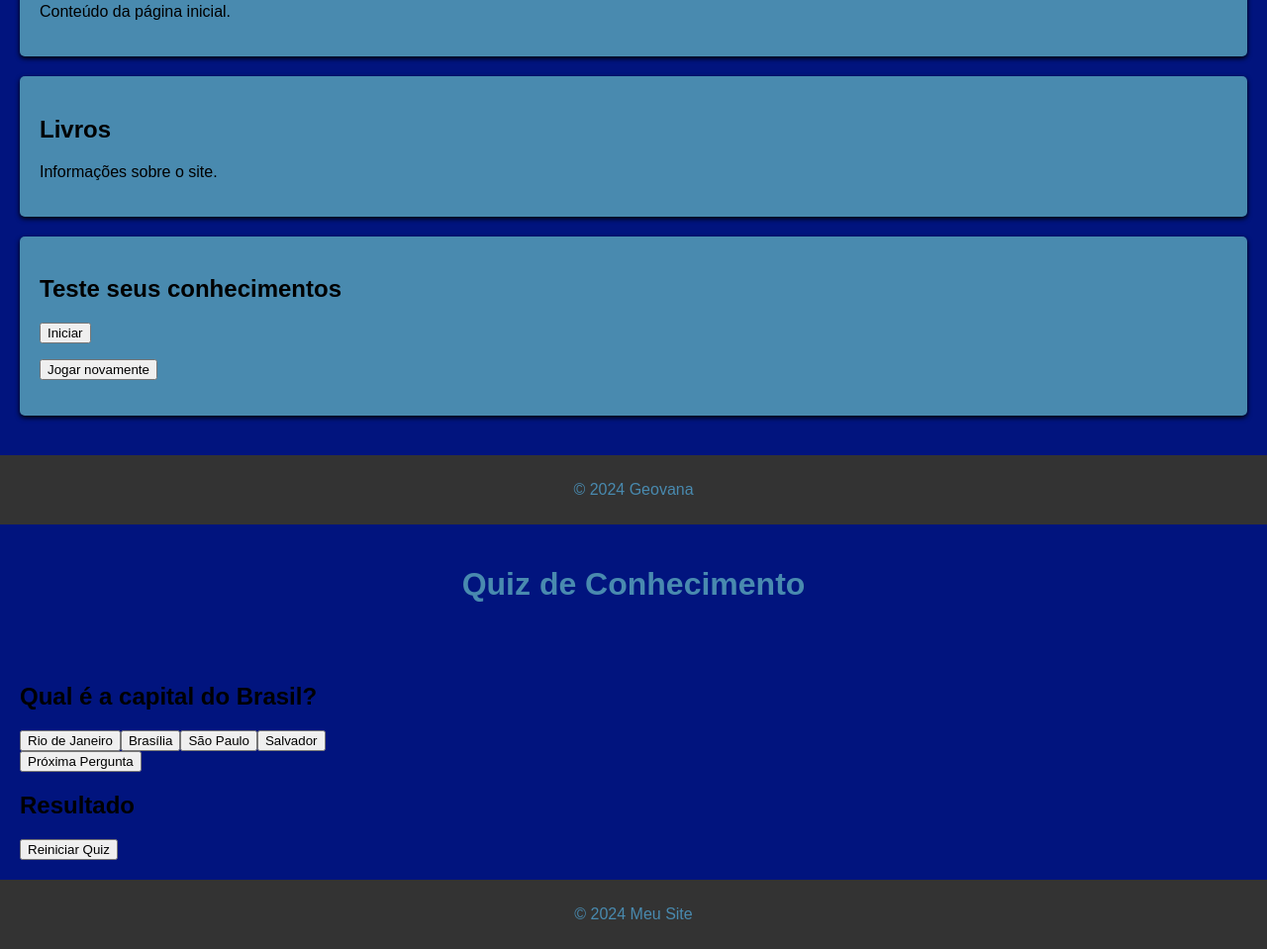
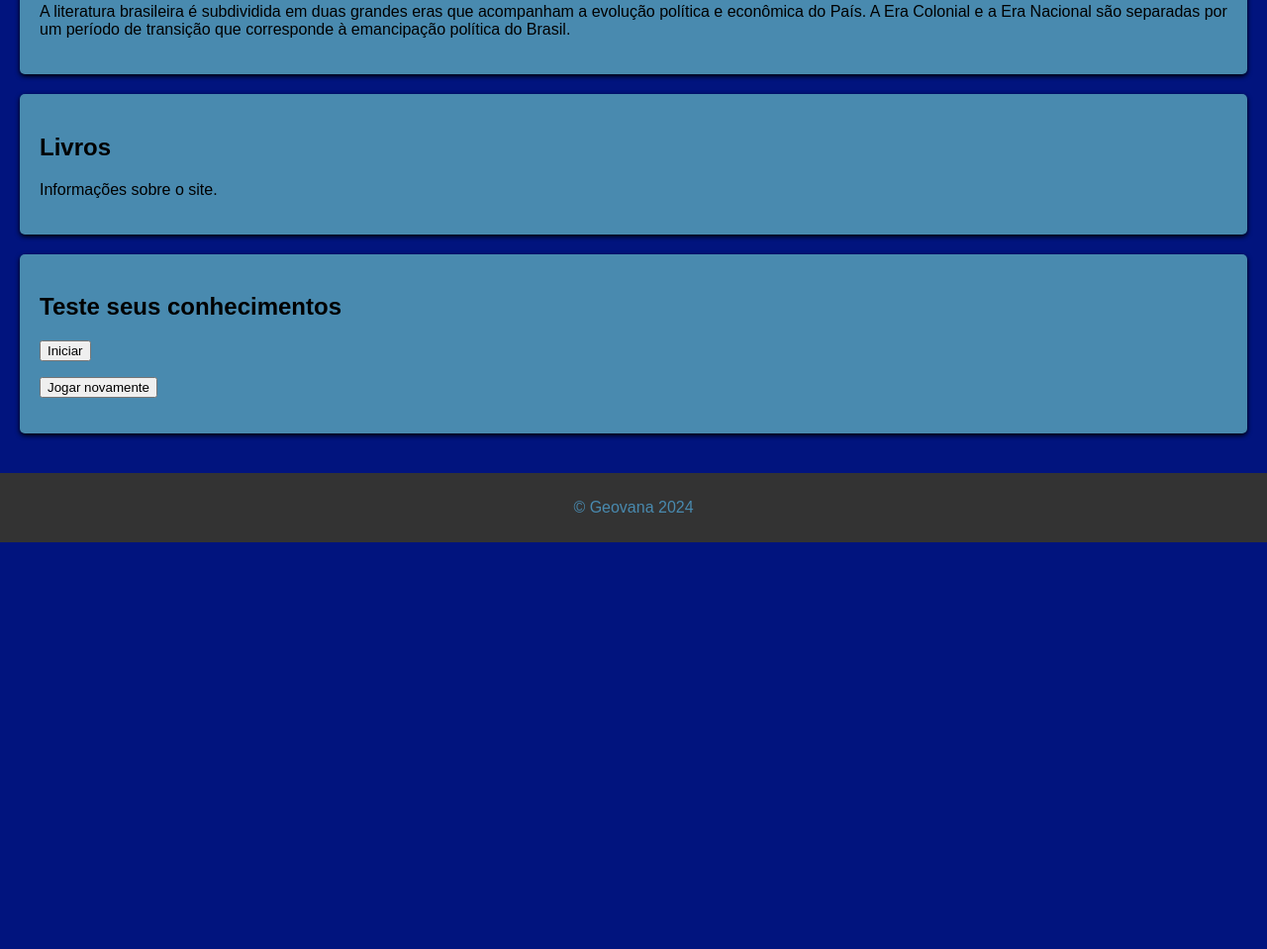
Before and after one commit to Geovana2007/trabalhoav2, a plain HTML site: page index.html in a window 1280 px wide. Shown: the part 259-1218 px from the top of the page at 99% size. After the commit the page ends 807 px from the top, so only its background shows below. Drawn offline with Linux system fonts and the light colour scheme.

Commit message:
Add files via upload

```diff
--- a/index.html
+++ b/index.html
@@ -23,7 +23,10 @@
     <main>
         <section id="home">
             <h2>Entendendo mais</h2>
-            <p>Conteúdo da página inicial.</p>
+            <p>A literatura brasileira é subdividida em duas grandes eras que acompanham a evolução política e econômica do País.
+             A Era Colonial e a Era Nacional são separadas por um período de transição que corresponde à emancipação política do Brasil.
+
+                </p>
         </section>
         <section id="sobre">
             <h2>Livros</h2>
@@ -41,122 +44,14 @@
             <div class="caixa-resultado">
                 <p class="texto-resultado"></p>
                 <button class="novamente-btn">Jogar novamente</button>
+                <link rel="stylesheet" href="script.js">
             </div>
         </div></p>
         </section>
     </main>
 
     <footer>
-        <p>&copy; 2024 Geovana</p>
+        <p>&copy; Geovana 2024</p>
     </footer>
 </body>
 </html>
-
-
-
-<!DOCTYPE html>
-<html lang="pt-BR">
-<head>
-    <meta charset="UTF-8">
-    <meta name="viewport" content="width=device-width, initial-scale=1.0">
-    <title>Quiz Interativo</title>
-    <link rel="stylesheet" href="styles.css">
-</head>
-<body>
-    <header>
-        <h1>Quiz de Conhecimento</h1>
-    </header>
-
-    <main>
-        <div id="quizContainer">
-            <h2 id="question"></h2>
-            <div id="options"></div>
-            <button id="nextButton" class="hidden">Próxima Pergunta</button>
-        </div>
-        <div id="resultContainer" class="hidden">
-            <h2>Resultado</h2>
-            <p id="score"></p>
-            <button id="restartButton">Reiniciar Quiz</button>
-        </div>
-    </main>
-
-    <footer>
-        <p>&copy; 2024 Meu Site</p>
-    </footer>
-
-    <script>
-        const questions = [
-            {
-                question: "Qual é a capital do Brasil?",
-                options: ["Rio de Janeiro", "Brasília", "São Paulo", "Salvador"],
-                answer: 1
-            },
-            {
-                question: "Qual é o maior planeta do sistema solar?",
-                options: ["Terra", "Marte", "Júpiter", "Saturno"],
-                answer: 2
-            },
-            {
-                question: "Qual é a linguagem de programação usada para criar páginas web?",
-                options: ["Python", "JavaScript", "Java", "C#"],
-                answer: 1
-            }
-        ];
-
-        let currentQuestionIndex = 0;
-        let score = 0;
-
-        const questionElement = document.getElementById('question');
-        const optionsElement = document.getElementById('options');
-        const nextButton = document.getElementById('nextButton');
-        const resultContainer = document.getElementById('resultContainer');
-        const scoreElement = document.getElementById('score');
-        const restartButton = document.getElementById('restartButton');
-
-        function startQuiz() {
-            currentQuestionIndex = 0;
-            score = 0;
-            nextButton.classList.add('hidden');
-            resultContainer.classList.add('hidden');
-            quizContainer.classList.remove('hidden');
-            showQuestion();
-        }
-
-        function showQuestion() {
-            const currentQuestion = questions[currentQuestionIndex];
-            questionElement.textContent = currentQuestion.question;
-            optionsElement.innerHTML = '';
-
-            currentQuestion.options.forEach((option, index) => {
-                const button = document.createElement('button');
-                button.textContent = option;
-                button.classList.add('option-button');
-                button.addEventListener('click', () => selectOption(index));
-                optionsElement.appendChild(button);
-            });
-        }
-
-        function selectOption(index) {
-            if (index === questions[currentQuestionIndex].answer) {
-                score++;
-            }
-
-            currentQuestionIndex++;
-            if (currentQuestionIndex < questions.length) {
-                showQuestion();
-            } else {
-                showResult();
-            }
-        }
-
-        function showResult() {
-            quizContainer.classList.add('hidden');
-            resultContainer.classList.remove('hidden');
-            scoreElement.textContent = `Você acertou ${score} de ${questions.length} perguntas.`;
-        }
-
-        restartButton.addEventListener('click', startQuiz);
-        startQuiz();
-    </script>
-</body>
-</html>
```
